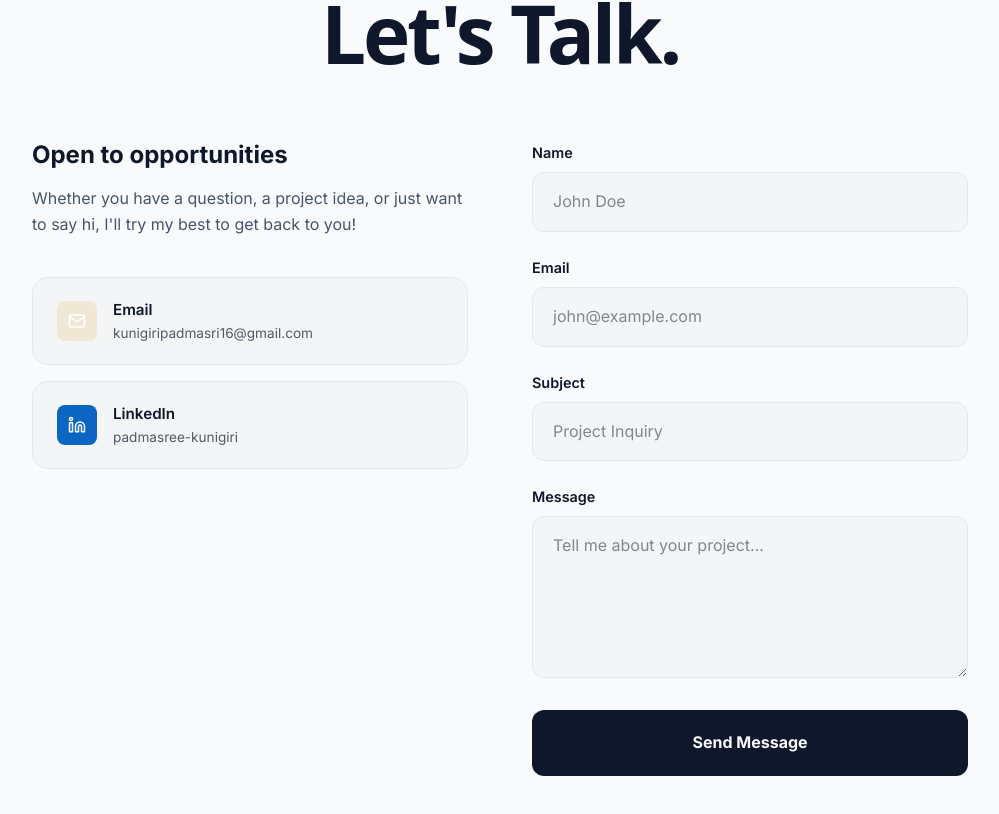
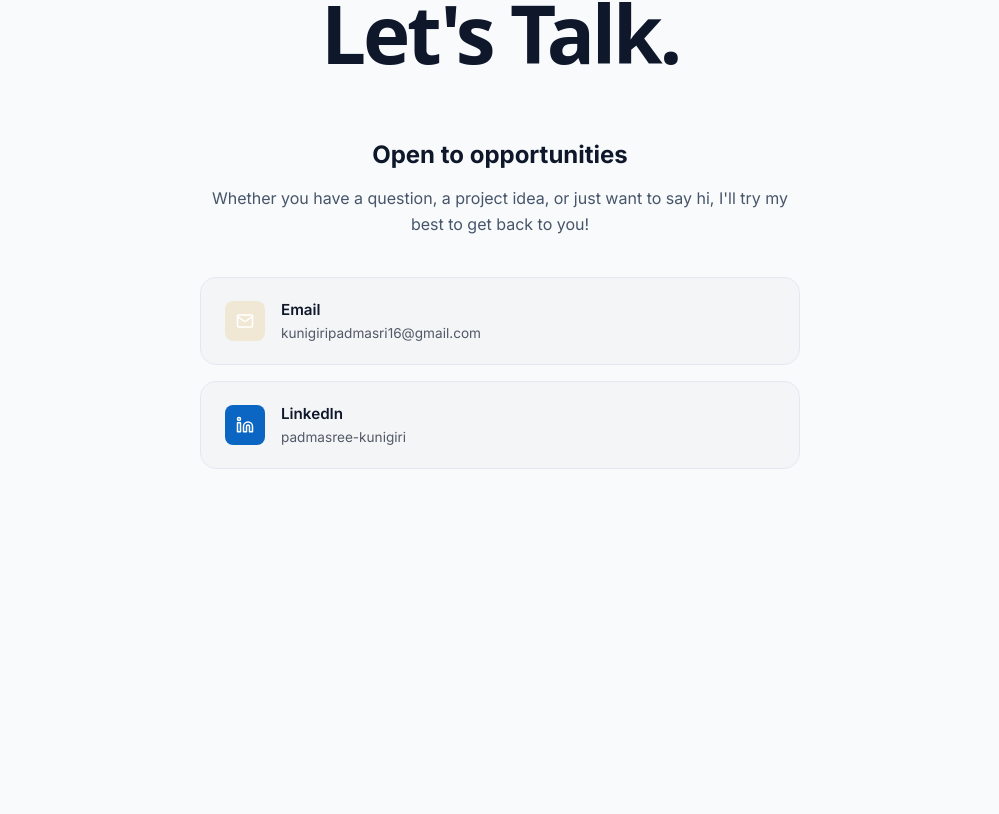
Before and after one commit to PadmasreeKunigiri16/padmasree-portfolio, a Next.js app: page /contact in a window 1280 px wide. Shown: the part 226-1040 px from the top of the page, without its empty margins (140-1139 px from the left). After the commit the page ends 800 px from the top, so only its background shows below. Built offline with nearby package versions, Linux system fonts and the light colour scheme.

Commit message:
refactor: completely remove contact form and center social links

```diff
--- a/src/app/contact/page.js
+++ b/src/app/contact/page.js
@@ -5,41 +5,6 @@ import { useState } from 'react';
 import Link from 'next/link';
 
 export default function ContactPage() {
-    const [formData, setFormData] = useState({
-        name: '',
-        email: '',
-        subject: '',
-        message: ''
-    });
-
-    const [isSubmitting, setIsSubmitting] = useState(false);
-    const [submitStatus, setSubmitStatus] = useState(null);
-
-    const handleChange = (e) => {
-        const { name, value } = e.target;
-        setFormData(prev => ({
-            ...prev,
-            [name]: value
-        }));
-    };
-
-    const handleSubmit = async (e) => {
-        e.preventDefault();
-        setIsSubmitting(true);
-
-        // Simulate API call for now (Option 3 approach - UI ready for real API later)
-        setTimeout(() => {
-            setIsSubmitting(false);
-            setSubmitStatus('success');
-            setFormData({ name: '', email: '', subject: '', message: '' });
-
-            // Reset success message after 5 seconds
-            setTimeout(() => {
-                setSubmitStatus(null);
-            }, 5000);
-        }, 1500);
-    };
-
     return (
         <main style={{
             minHeight: '100vh',
@@ -97,16 +62,20 @@ export default function ContactPage() {
                 </div>
 
                 <div style={{
-                    display: 'grid',
-                    gridTemplateColumns: 'repeat(auto-fit, minmax(300px, 1fr))',
+                    display: 'flex',
+                    flexDirection: 'column',
+                    alignItems: 'center',
+                    maxWidth: '600px',
+                    margin: '0 auto',
                     gap: '4rem',
                     animation: 'fadeInUp 0.6s ease forwards',
                     animationDelay: '0.2s',
-                    opacity: 0
+                    opacity: 0,
+                    textAlign: 'center'
                 }}>
 
-                    {/* Left Col - Info & Links */}
-                    <div style={{ display: 'flex', flexDirection: 'column', gap: '2.5rem' }}>
+                    {/* Info & Links */}
+                    <div style={{ display: 'flex', flexDirection: 'column', gap: '2.5rem', width: '100%' }}>
                         <div>
                             <h3 style={{ fontSize: '1.5rem', fontWeight: '700', marginBottom: '1rem' }}>Open to opportunities</h3>
                             <p style={{ color: 'var(--text-secondary)', lineHeight: '1.6' }}>
@@ -114,7 +83,7 @@ export default function ContactPage() {
                             </p>
                         </div>
 
-                        <div style={{ display: 'flex', flexDirection: 'column', gap: '1rem' }}>
+                        <div style={{ display: 'flex', flexDirection: 'column', gap: '1rem', textAlign: 'left' }}>
                             {/* Email Link */}
                             <a
                                 href="mailto:kunigiripadmasri16@gmail.com"
@@ -171,151 +140,6 @@ export default function ContactPage() {
                             </a>
                         </div>
                     </div>
-
-                    {/* Right Col - Form */}
-                    <div>
-                        <form onSubmit={handleSubmit} style={{ display: 'flex', flexDirection: 'column', gap: '1.5rem' }}>
-                            <div style={{ display: 'flex', flexDirection: 'column', gap: '0.5rem' }}>
-                                <label htmlFor="name" style={{ fontSize: '0.9rem', fontWeight: '600' }}>Name</label>
-                                <input
-                                    type="text"
-                                    id="name"
-                                    name="name"
-                                    value={formData.name}
-                                    onChange={handleChange}
-                                    required
-                                    placeholder="John Doe"
-                                    style={{
-                                        padding: '1rem 1.25rem',
-                                        borderRadius: '0.75rem',
-                                        border: '1px solid var(--border-color)',
-                                        background: 'rgba(0,0,0,0.02)',
-                                        fontFamily: 'inherit',
-                                        fontSize: '1rem',
-                                        color: 'var(--text-primary)',
-                                        outline: 'none',
-                                        transition: 'border-color 0.2s ease'
-                                    }}
-                                    onFocus={e => e.target.style.borderColor = 'var(--text-primary)'}
-                                    onBlur={e => e.target.style.borderColor = 'var(--border-color)'}
-                                />
-                            </div>
-
-                            <div style={{ display: 'flex', flexDirection: 'column', gap: '0.5rem' }}>
-                                <label htmlFor="email" style={{ fontSize: '0.9rem', fontWeight: '600' }}>Email</label>
-                                <input
-                                    type="email"
-                                    id="email"
-                                    name="email"
-                                    value={formData.email}
-                                    onChange={handleChange}
-                                    required
-                                    placeholder="john@example.com"
-                                    style={{
-                                        padding: '1rem 1.25rem',
-                                        borderRadius: '0.75rem',
-                                        border: '1px solid var(--border-color)',
-                                        background: 'rgba(0,0,0,0.02)',
-                                        fontFamily: 'inherit',
-                                        fontSize: '1rem',
-                                        color: 'var(--text-primary)',
-                                        outline: 'none',
-                                        transition: 'border-color 0.2s ease'
-                                    }}
-                                    onFocus={e => e.target.style.borderColor = 'var(--text-primary)'}
-                                    onBlur={e => e.target.style.borderColor = 'var(--border-color)'}
-                                />
-                            </div>
-
-                            <div style={{ display: 'flex', flexDirection: 'column', gap: '0.5rem' }}>
-                                <label htmlFor="subject" style={{ fontSize: '0.9rem', fontWeight: '600' }}>Subject</label>
-                                <input
-                                    type="text"
-                                    id="subject"
-                                    name="subject"
-                                    value={formData.subject}
-                                    onChange={handleChange}
-                                    required
-                                    placeholder="Project Inquiry"
-                                    style={{
-                                        padding: '1rem 1.25rem',
-                                        borderRadius: '0.75rem',
-                                        border: '1px solid var(--border-color)',
-                                        background: 'rgba(0,0,0,0.02)',
-                                        fontFamily: 'inherit',
-                                        fontSize: '1rem',
-                                        color: 'var(--text-primary)',
-                                        outline: 'none',
-                                        transition: 'border-color 0.2s ease'
-                                    }}
-                                    onFocus={e => e.target.style.borderColor = 'var(--text-primary)'}
-                                    onBlur={e => e.target.style.borderColor = 'var(--border-color)'}
-                                />
-                            </div>
-
-                            <div style={{ display: 'flex', flexDirection: 'column', gap: '0.5rem' }}>
-                                <label htmlFor="message" style={{ fontSize: '0.9rem', fontWeight: '600' }}>Message</label>
-                                <textarea
-                                    id="message"
-                                    name="message"
-                                    value={formData.message}
-                                    onChange={handleChange}
-                                    required
-                                    rows="5"
-                                    placeholder="Tell me about your project..."
-                                    style={{
-                                        padding: '1rem 1.25rem',
-                                        borderRadius: '0.75rem',
-                                        border: '1px solid var(--border-color)',
-                                        background: 'rgba(0,0,0,0.02)',
-                                        fontFamily: 'inherit',
-                                        fontSize: '1rem',
-                                        color: 'var(--text-primary)',
-                                        outline: 'none',
-                                        transition: 'border-color 0.2s ease',
-                                        resize: 'vertical'
-                                    }}
-                                    onFocus={e => e.target.style.borderColor = 'var(--text-primary)'}
-                                    onBlur={e => e.target.style.borderColor = 'var(--border-color)'}
-                                ></textarea>
-                            </div>
-
-                            <button
-                                type="submit"
-                                disabled={isSubmitting}
-                                style={{
-                                    padding: '1.25rem',
-                                    borderRadius: '0.75rem',
-                                    border: 'none',
-                                    background: isSubmitting ? 'var(--text-secondary)' : 'var(--text-primary)',
-                                    color: 'var(--bg-primary)',
-                                    fontSize: '1rem',
-                                    fontWeight: '700',
-                                    cursor: isSubmitting ? 'not-allowed' : 'pointer',
-                                    marginTop: '0.5rem',
-                                    transition: 'background 0.2s ease',
-                                    position: 'relative',
-                                    overflow: 'hidden'
-                                }}
-                            >
-                                {isSubmitting ? 'Sending...' : 'Send Message'}
-                            </button>
-
-                            {submitStatus === 'success' && (
-                                <div style={{
-                                    padding: '1rem',
-                                    background: '#d4edda',
-                                    color: '#155724',
-                                    borderRadius: '0.5rem',
-                                    fontSize: '0.9rem',
-                                    textAlign: 'center',
-                                    animation: 'fadeIn 0.3s ease'
-                                }}>
-                                    Thanks for reaching out! I&apos;ll get back to you soon.
-                                </div>
-                            )}
-                        </form>
-                    </div>
                 </div>
             </div>
 
```
